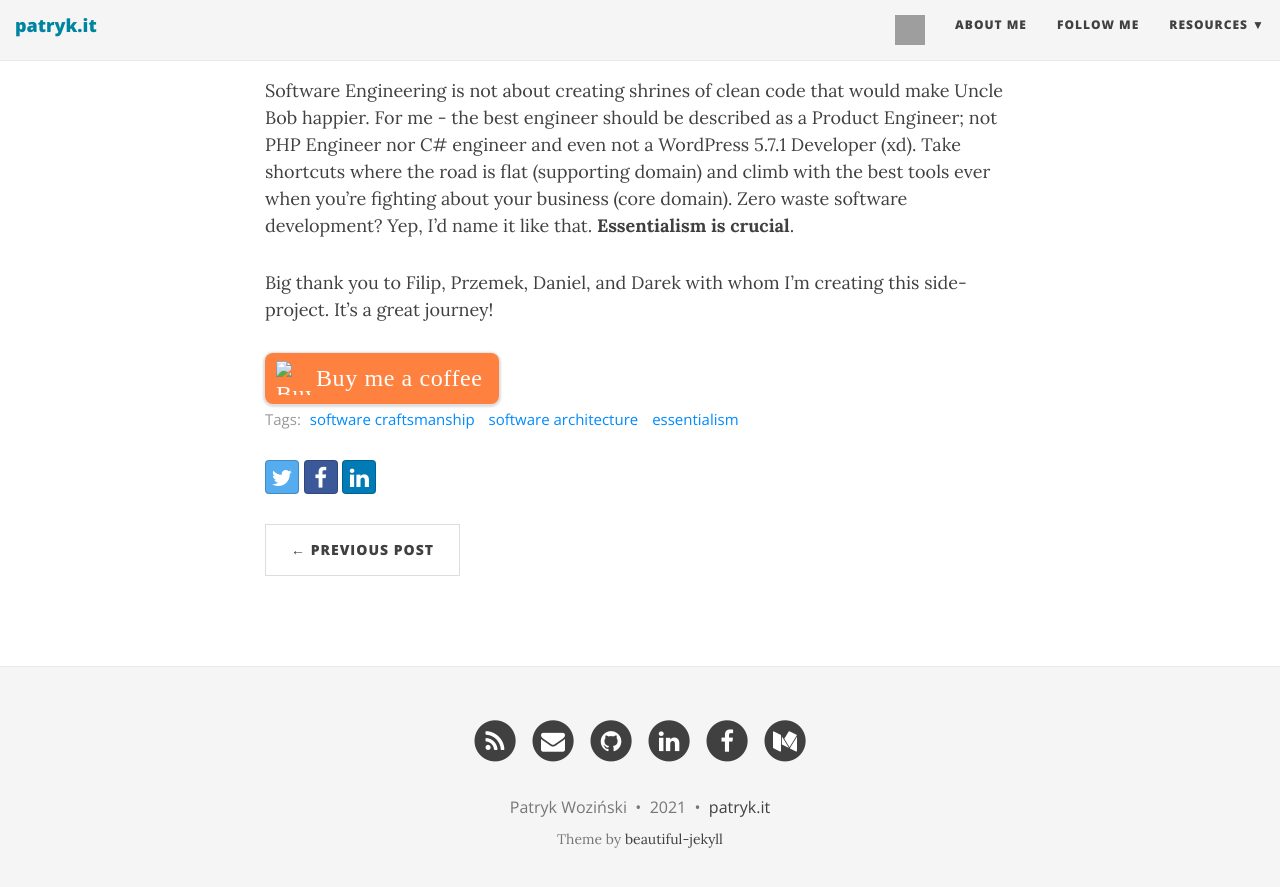
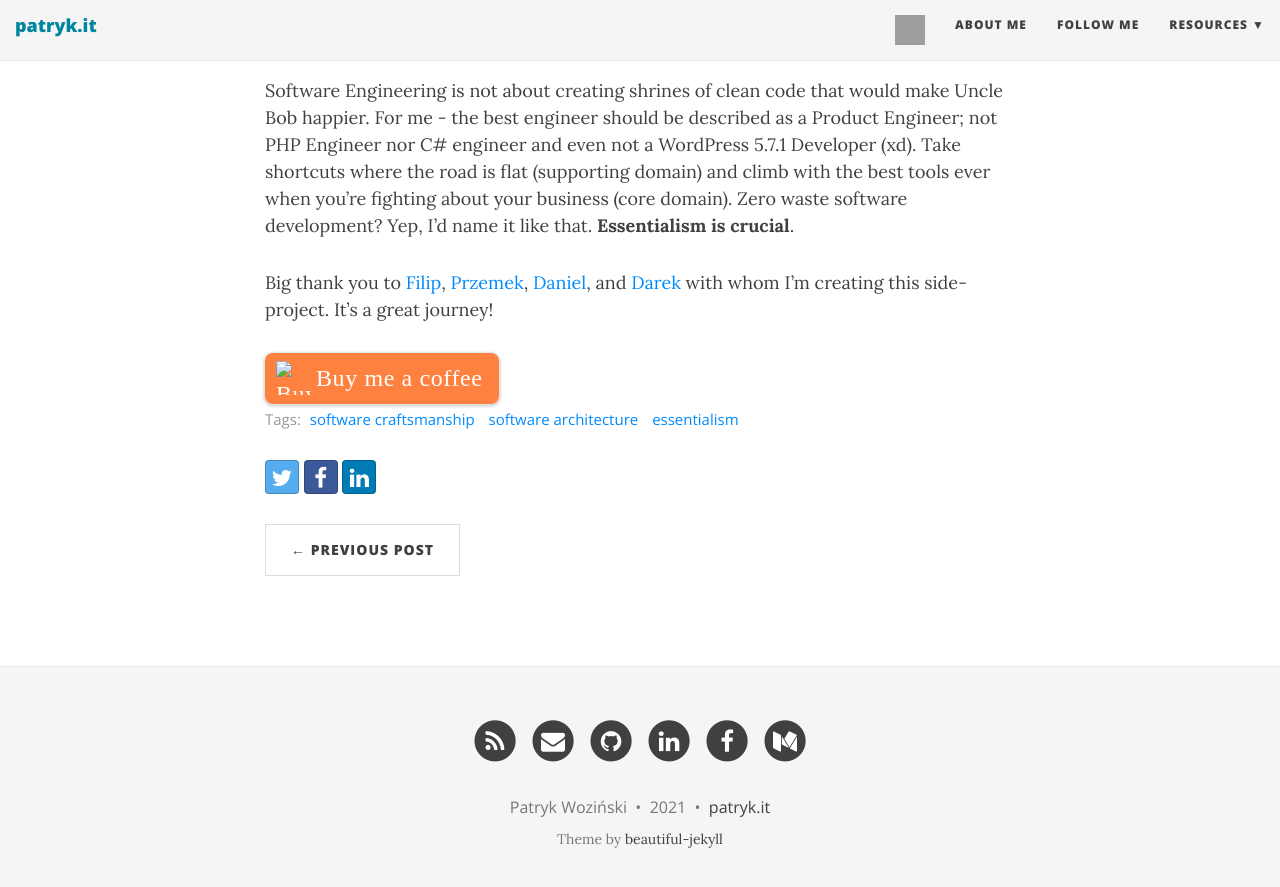
Before and after one commit to patrykwozinski/patrykwozinski.github.io, a Jekyll site: the page built from _posts/2021-04-29-essentializm-and-software-engineering.md, in a window 1280 px wide and 900 px high, scrolled down 3654 px. Shown: the top 887 px of the window. Built offline with Jekyll 4.4.1, drawn with Linux system fonts in a browser that asks for light colours; nearby versions of some CDN libraries; comment, search, counter and statistics services are not loaded; some of the changed lines change nothing that is shown; grey boxes are pictures that could not be loaded.

Commit message:
link them all xd

```diff
--- a/_posts/2021-04-29-essentializm-and-software-engineering.md
+++ b/_posts/2021-04-29-essentializm-and-software-engineering.md
@@ -35,4 +35,4 @@ Okay, now - think about your side-project. Don't you think doing a DDD, BDD, TDD
 Software Engineering is not about creating shrines of clean code that would make Uncle Bob happier. For me - the best engineer should be described as a Product Engineer; not PHP Engineer nor C# engineer and even not a WordPress 5.7.1 Developer (xd).
 Take shortcuts where the road is flat (supporting domain) and climb with the best tools ever when you're fighting about your business (core domain). Zero waste software development? Yep, I'd name it like that. **Essentialism is crucial**.
 
-Big thank you to Filip, Przemek, Daniel, and Darek with whom I'm creating this side-project. It's a great journey!
+Big thank you to [Filip](https://www.linkedin.com/in/nowackifilip/), [Przemek](https://www.linkedin.com/in/przemyslawrobak/), [Daniel](https://www.linkedin.com/in/danielkorytek/), and [Darek](https://www.linkedin.com/in/dariusz-krzanik-28a551128/) with whom I'm creating this side-project. It's a great journey!
```
